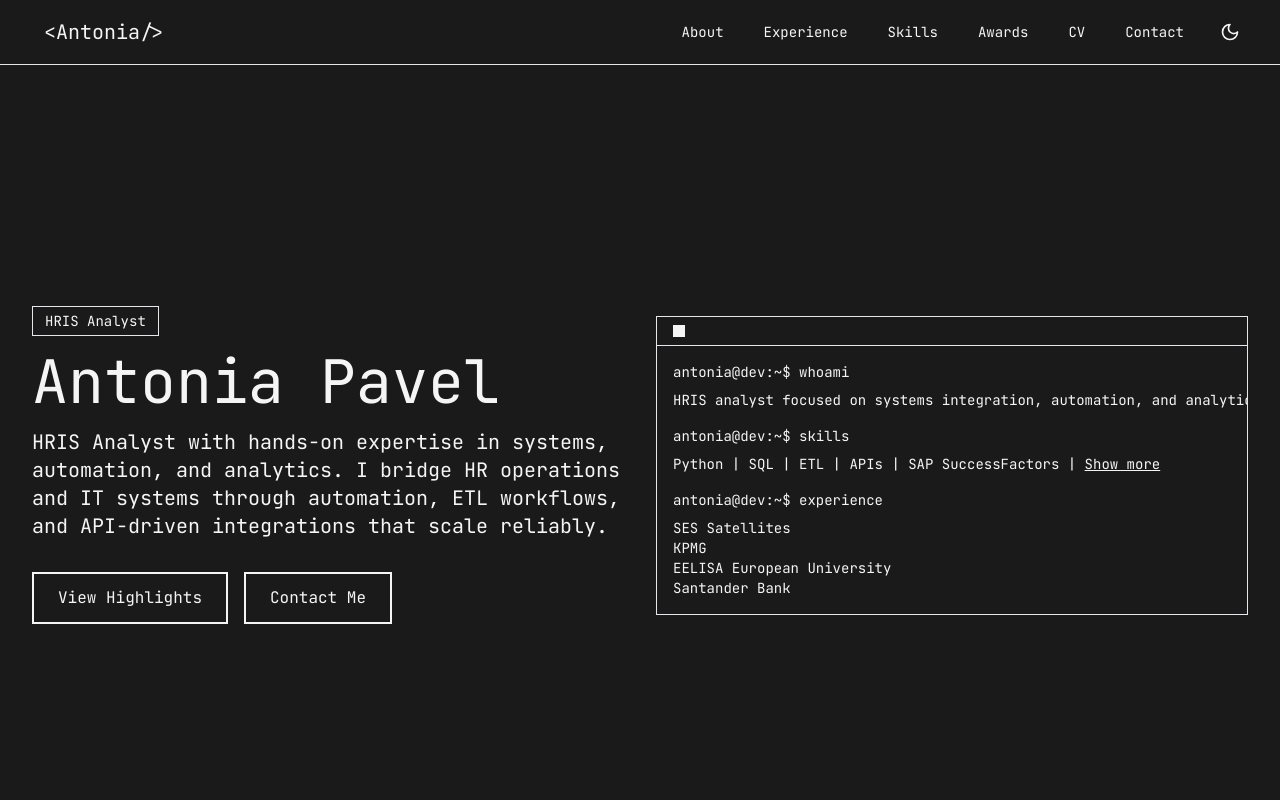
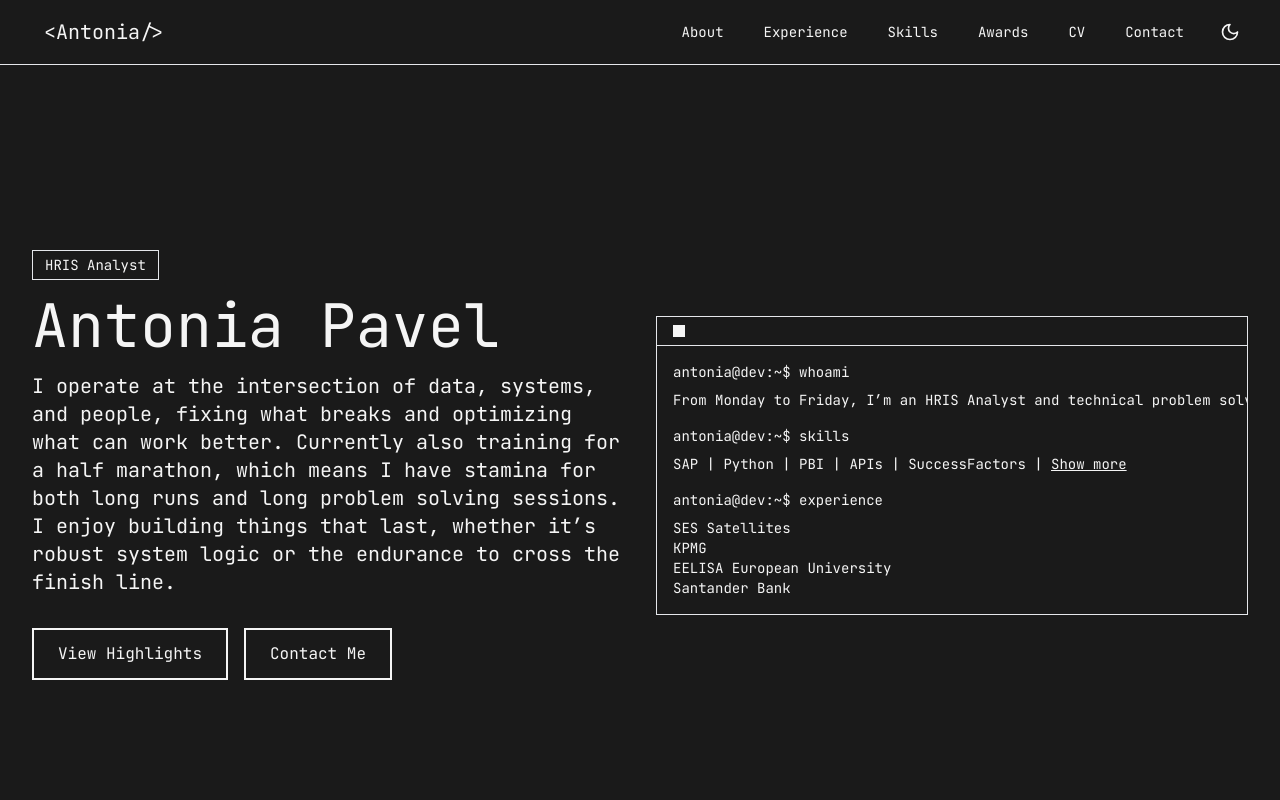
Before and after one commit to PavelAntonia/site, a Next.js app: page / in a window 1280 px wide. Shown: the top 800 px of the page. Built offline with nearby package versions, Linux system fonts and the light colour scheme; no server answers.

Commit message:
update herosection

```diff
--- a/src/components/HeroSection.tsx
+++ b/src/components/HeroSection.tsx
@@ -13,9 +13,7 @@ export default function HeroSection() {
               Antonia Pavel
             </h1>
             <p className="text-lg md:text-xl text-dark-500 dark:text-light-300 mb-8">
-              HRIS Analyst with hands-on expertise in systems, automation, and analytics.
-              I bridge HR operations and IT systems through automation, ETL workflows,
-              and API-driven integrations that scale reliably.
+              I operate at the intersection of data, systems, and people, fixing what breaks and optimizing what can work better. Currently also training for a half marathon, which means I have stamina for both long runs and long problem solving sessions. I enjoy building things that last, whether it’s robust system logic or the endurance to cross the finish line.
             </p>
             <div className="flex flex-col sm:flex-row justify-center md:justify-start space-y-4 sm:space-y-0 sm:space-x-4">
               <button
@@ -47,15 +45,14 @@ export default function HeroSection() {
                     <span className="text-dark dark:text-light">~</span>$ whoami
                   </p>
                   <p className="mt-2">
-                    HRIS analyst focused on systems integration, automation,
-                    and analytics to scale HR operations and reduce technical debt.
+                    From Monday to Friday, I’m an HRIS Analyst and technical problem solver
                   </p>
                   <p className="mt-4">
                     <span className="text-dark dark:text-light">antonia@dev</span>:
                     <span className="text-dark dark:text-light">~</span>$ skills
                   </p>
                   <p className="mt-2">
-                    Python | SQL | ETL | APIs | SAP SuccessFactors |{" "}
+                    SAP | Python | PBI | APIs | SuccessFactors |{" "}
                     <a className="underline hover:no-underline" href="#skills">
                       Show more
                     </a>
```
